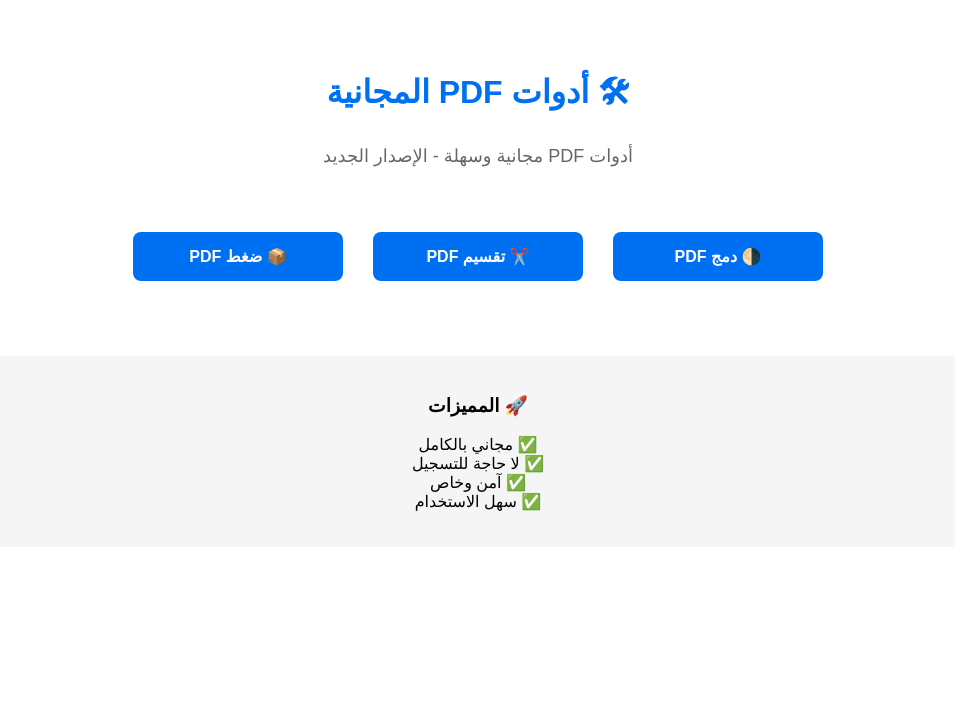
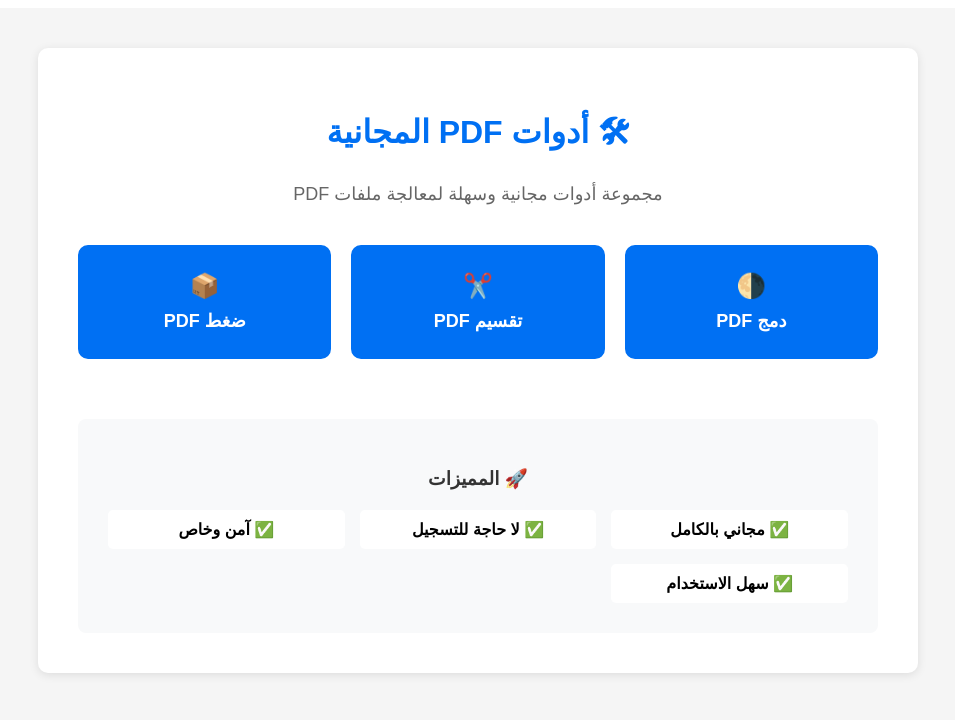
Before and after one commit to bestmediaclick/pdf-tools, a Next.js app: page / in a window 1280 px wide. Shown: the top 720 px of the page, without its empty margins (162-1117 px from the left). Built offline with nearby package versions, Linux system fonts and the light colour scheme.

Commit message:
Complete rewrite with working multi-file selection

```diff
--- a/pages/index.js
+++ b/pages/index.js
@@ -4,47 +4,68 @@ export default function Home() {
       textAlign: 'center',
       padding: '40px',
       fontFamily: 'Arial, sans-serif',
-      direction: 'rtl'
+      direction: 'rtl',
+      minHeight: '100vh',
+      backgroundColor: '#f5f5f5'
     }}>
-      <h1 style={{ color: '#0070f3' }}>🛠 أدوات PDF المجانية</h1>
-      <p style={{ fontSize: '18px', color: '#666' }}>
-        أدوات PDF مجانية وسهلة - الإصدار الجديد
+      <div style={{
+        maxWidth: '800px',
+        margin: '0 auto',
+        backgroundColor: 'white',
+        padding: '40px',
+        borderRadius: '10px',
+        boxShadow: '0 2px 10px rgba(0,0,0,0.1)'
+      }}>
+        <h1 style={{ color: '#0070f3', marginBottom: '20px' }}>🛠 أدوات PDF المجانية</h1>
+        <p style={{ fontSize: '18px', color: '#666', marginBottom: '40px' }}>
+          مجموعة أدوات مجانية وسهلة لمعالجة ملفات PDF
         </p>
 
-      <div style={{ marginTop: '50px' }}>
+        <div style={{ display: 'grid', gridTemplateColumns: 'repeat(auto-fit, minmax(200px, 1fr))', gap: '20px' }}>
           <a href="/merge-pdf" style={buttonStyle}>
-          🌗 دمج PDF
+            <div style={{ fontSize: '24px', marginBottom: '10px' }}>🌗</div>
+            دمج PDF
           </a>
           <a href="/split-pdf" style={buttonStyle}>
-          ✂️ تقسيم PDF
+            <div style={{ fontSize: '24px', marginBottom: '10px' }}>✂️</div>
+            تقسيم PDF
           </a>
           <a href="/compress-pdf" style={buttonStyle}>
-          📦 ضغط PDF
+            <div style={{ fontSize: '24px', marginBottom: '10px' }}>📦</div>
+            ضغط PDF
           </a>
         </div>
 
-      <div style={{ marginTop: '60px', padding: '20px', backgroundColor: '#f5f5f5' }}>
-        <h3>🚀 المميزات</h3>
-        <ul style={{ listStyle: 'none', padding: 0 }}>
-          <li>✅ مجاني بالكامل</li>
-          <li>✅ لا حاجة للتسجيل</li>
-          <li>✅ آمن وخاص</li>
-          <li>✅ سهل الاستخدام</li>
-        </ul>
+        <div style={{ marginTop: '60px', padding: '30px', backgroundColor: '#f8f9fa', borderRadius: '8px' }}>
+          <h3 style={{ color: '#333', marginBottom: '20px' }}>🚀 المميزات</h3>
+          <div style={{ display: 'grid', gridTemplateColumns: 'repeat(auto-fit, minmax(200px, 1fr))', gap: '15px' }}>
+            <div style={featureStyle}>✅ مجاني بالكامل</div>
+            <div style={featureStyle}>✅ لا حاجة للتسجيل</div>
+            <div style={featureStyle}>✅ آمن وخاص</div>
+            <div style={featureStyle}>✅ سهل الاستخدام</div>
+          </div>
+        </div>
       </div>
     </div>
   );
 }
 
 const buttonStyle = {
-  display: 'inline-block',
-  margin: '15px',
-  padding: '15px 30px',
+  display: 'block',
+  padding: '25px 20px',
   backgroundColor: '#0070f3',
   color: 'white',
   textDecoration: 'none',
-  borderRadius: '8px',
-  fontSize: '16px',
+  borderRadius: '10px',
+  fontSize: '18px',
   fontWeight: 'bold',
-  minWidth: '150px'
+  transition: 'all 0.3s ease',
+  border: '2px solid #0070f3'
 };
+
+const featureStyle = {
+  padding: '10px',
+  backgroundColor: 'white',
+  borderRadius: '5px',
+  fontWeight: 'bold'
+};
```
Also changed, not shown: package.json (+1 -6 lines), pages/compress-pdf.js (added, +27 -0 lines), pages/merge-pdf.js (+125 -61 lines), pages/split-pdf.js (added, +27 -0 lines). Lines whose indentation alone changed are shown as unchanged.
